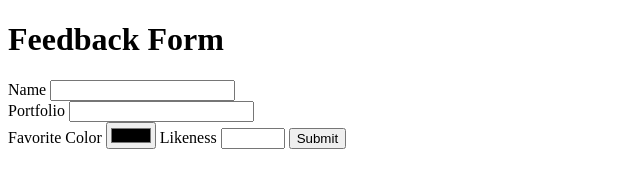
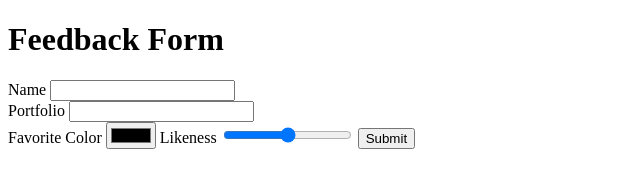
Before and after one commit to acciojob/html-feedback-form-Vickypurveyor, a website: page main.html in a window 1280 px wide. Shown: the whole page, without its empty margins (0-640 px from the left). Drawn offline with Linux system fonts and the light colour scheme.

Commit message:
created a submission

```diff
--- a/main.html
+++ b/main.html
@@ -19,7 +19,7 @@
 		<label for="favColor"> Favorite Color</label>
 		<input type="Color" id="favColor"  name="favColor" >
 		<label for="likeness">Likeness</label>
-		<input type="number" id="likeness" name="likeness" min="1" max="100" >
+		<input type="range" id="likeness" name="likeness" min="1" max="100" >
 
 
 	<button type="submit">Submit</button>
```
